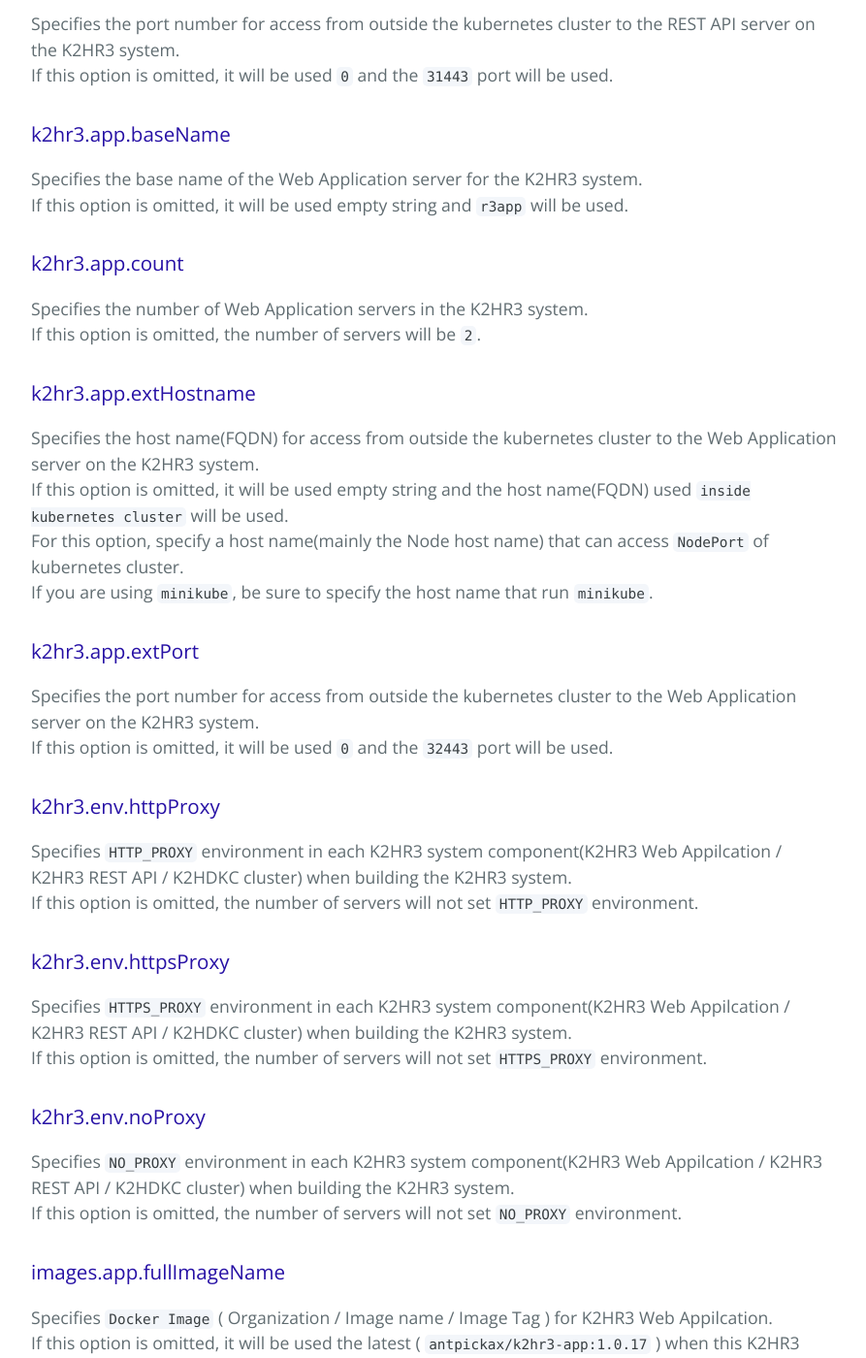
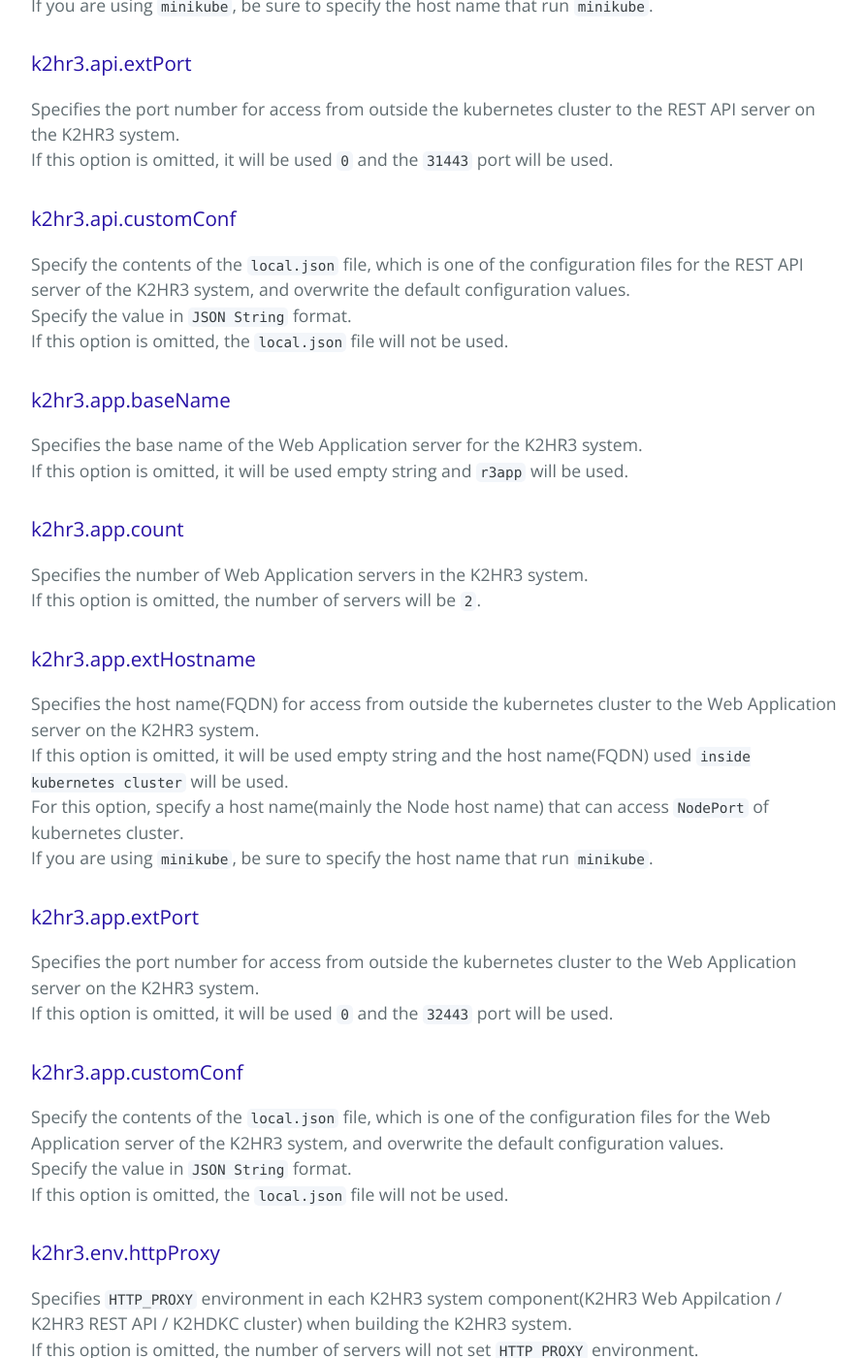
Before and after one commit to yahoojapan/k2hr3, a Jekyll site: the page built from helm_chart.md, in a window 1280 px wide and 1400 px high, scrolled down 6595 px. Shown: the whole window at 97% size, without its empty margins (192-1085 px from the left). Built offline with Jekyll 4.4.1, drawn with Linux system fonts in a browser that asks for light colours; some of the changed text lies outside the part shown.

Commit message:
[gh-pages] Updated description for Helm Charts

```diff
--- a/helm_chart.md
+++ b/helm_chart.md
@@ -64,10 +64,12 @@ Below is a list of the options offered by the **K2HR3 Helm Chart**.
 | `k2hr3.api.count`            |              | 2                                                      |
 | `k2hr3.api.extHostname`      |              | ""                                                     |
 | `k2hr3.api.extPort`          |              | 0                                                      |
+| `k2hr3.api.customConf`       |              | ""                                                     |
 | `k2hr3.app.baseName`         |              | ""                                                     |
 | `k2hr3.app.count`            |              | 2                                                      |
 | `k2hr3.app.extHostname`      |              | ""                                                     |
 | `k2hr3.app.extPort`          |              | 0                                                      |
+| `k2hr3.app.customConf`       |              | ""                                                     |
 | `k2hr3.env.httpProxy`        |              | ""                                                     |
 | `k2hr3.env.httpsProxy`       |              | ""                                                     |
 | `k2hr3.env.noProxy`          |              | ""                                                     |
@@ -181,6 +183,11 @@ If you are using `minikube`, be sure to specify the host name that run `minikube
 Specifies the port number for access from outside the kubernetes cluster to the REST API server on the K2HR3 system.
 If this option is omitted, it will be used `0` and the `31443` port will be used.
 
+### k2hr3.api.customConf
+Specify the contents of the `local.json` file, which is one of the configuration files for the REST API server of the K2HR3 system, and overwrite the default configuration values.
+Specify the value in `JSON String` format.
+If this option is omitted, the `local.json` file will not be used.
+
 ### k2hr3.app.baseName
 Specifies the base name of the Web Application server for the K2HR3 system.
 If this option is omitted, it will be used empty string and `r3app` will be used.
@@ -198,6 +205,11 @@ If you are using `minikube`, be sure to specify the host name that run `minikube
 ### k2hr3.app.extPort
 Specifies the port number for access from outside the kubernetes cluster to the Web Application server on the K2HR3 system.
 If this option is omitted, it will be used `0` and the `32443` port will be used.
+
+### k2hr3.app.customConf
+Specify the contents of the `local.json` file, which is one of the configuration files for the Web Application server of the K2HR3 system, and overwrite the default configuration values.
+Specify the value in `JSON String` format.
+If this option is omitted, the `local.json` file will not be used.
 
 ### k2hr3.env.httpProxy
 Specifies `HTTP_PROXY` environment in each K2HR3 system component(K2HR3 Web Appilcation / K2HR3 REST API / K2HDKC cluster) when building the K2HR3 system.
```
Also changed, not shown: helm_chartja.md (+12 -0 lines), rancher_helm_chart.md (+6 -0 lines), rancher_helm_chartja.md (+6 -0 lines), whatnew.md (+2 -0 lines), whatnewja.md (+3 -0 lines), images/rancher_chart_install_step2-2.png, images/rancher_chart_install_step2-3.png.
